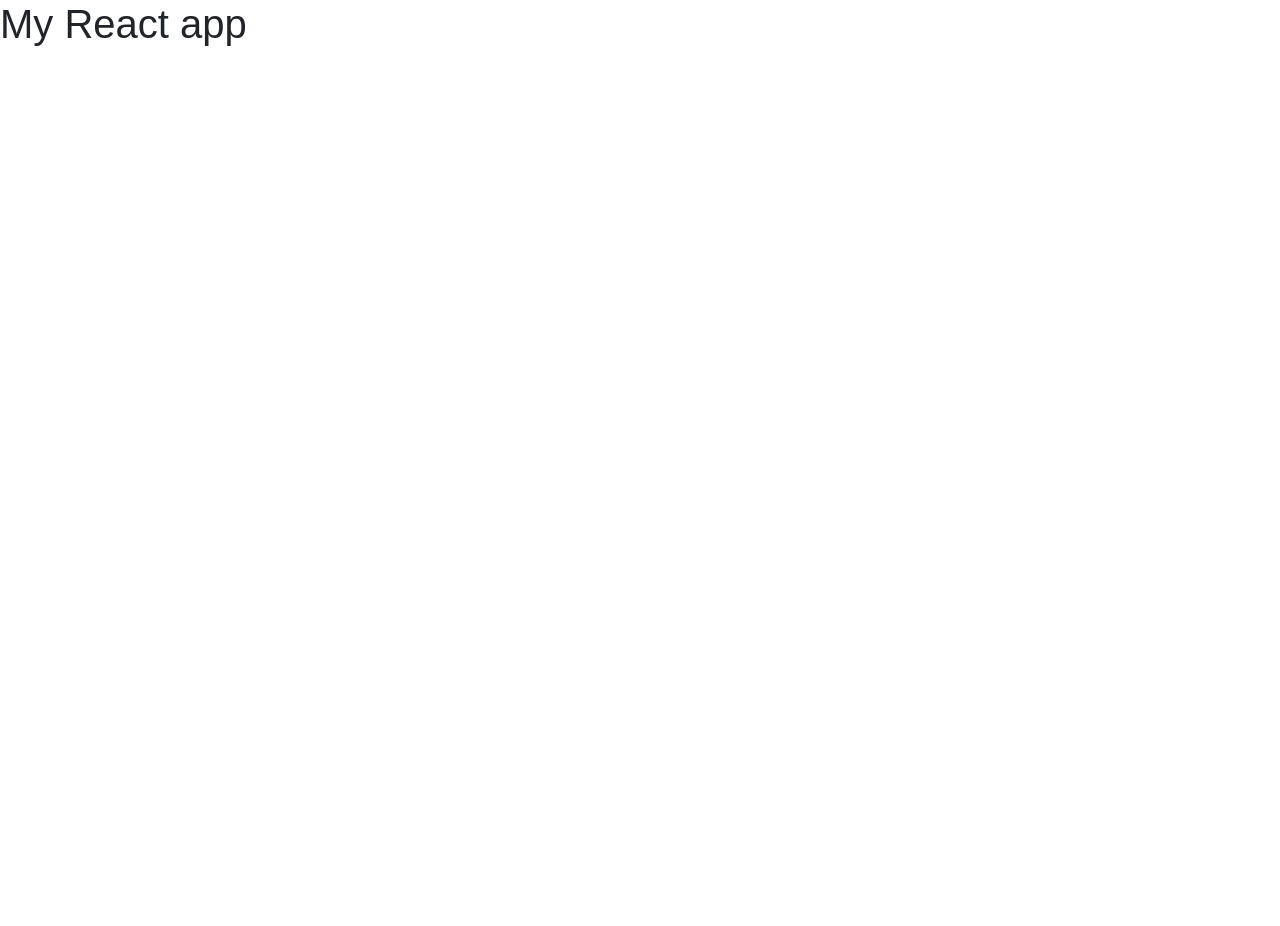
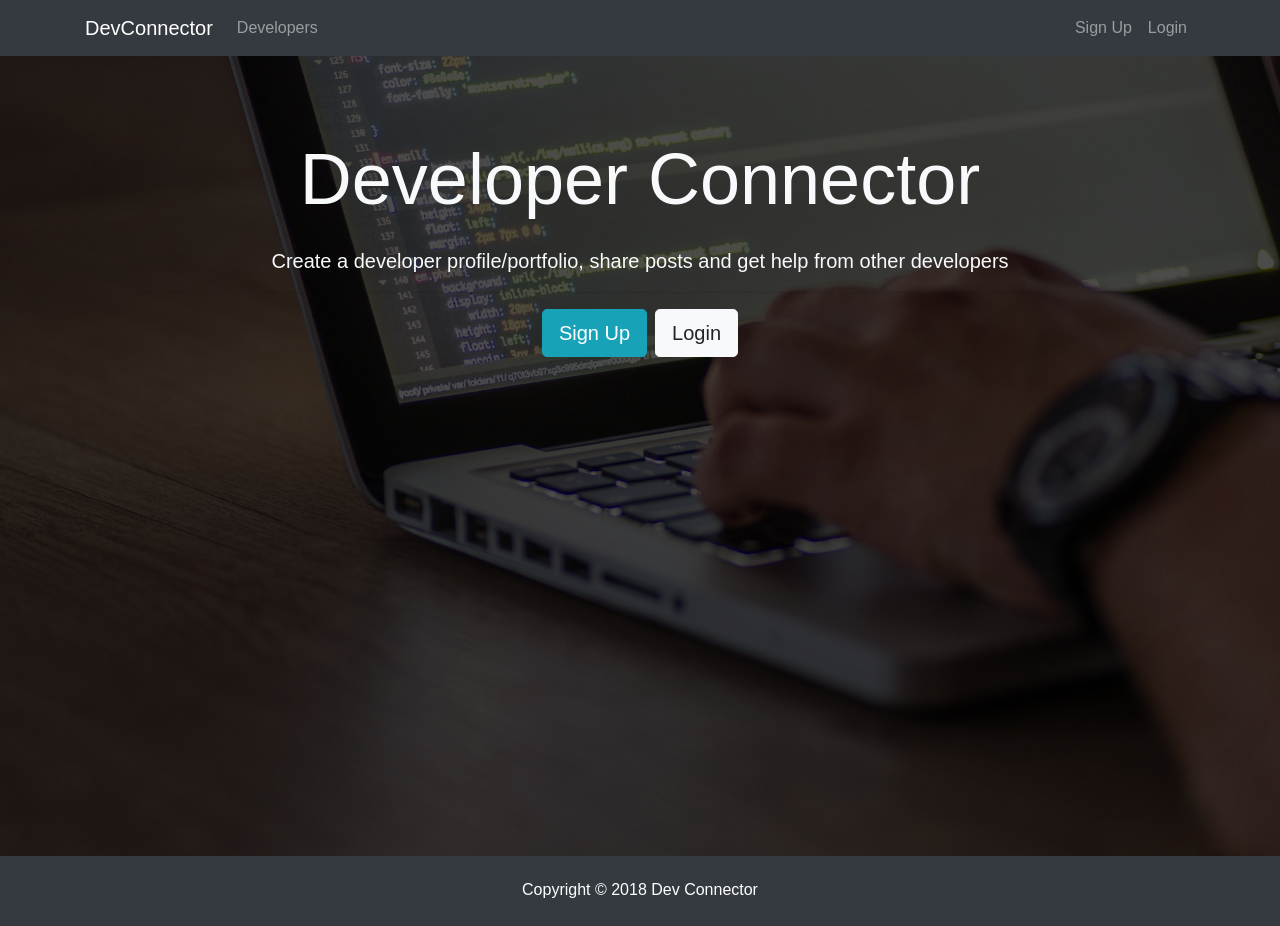
Before and after one commit to CodeSlaughter/devConnector, a React (Create React App) app in the folder client/: page / in a window 1280 px wide. Before the commit the page ends 800 px from the top, so only its background shows below. Built offline with nearby package versions, Linux system fonts and the light colour scheme.

Commit message:
basic layout

```diff
--- a/client/src/App.js
+++ b/client/src/App.js
@@ -1,11 +1,16 @@
 import React, { Component } from 'react';
 import './App.css';
+import Navbar from './components/layout/Navbar'
+import Footer from './components/layout/Footer'
+import Landing from './components/layout/Landing'
 
 class App extends Component {
   render() {
     return (
       <div className="App">
-        <h1>My React app</h1>
+        <Navbar />
+        <Landing />
+        <Footer />
       </div>
     );
   }
--- /dev/null
+++ b/client/src/components/layout/Footer.js
@@ -0,0 +1,11 @@
+import React from 'react'
+
+export default () => {
+    return (
+    <footer className="bg-dark text-white mt-5 p-4 text-center">
+            Copyright &copy; {
+                new Date().getFullYear()
+            } Dev Connector
+    </footer>
+    )
+}
--- /dev/null
+++ b/client/src/components/layout/Landing.js
@@ -0,0 +1,26 @@
+import React, { Component } from 'react'
+
+class Landing extends Component {
+    render() {
+        return (
+            <div className="landing">
+                <div className="dark-overlay landing-inner text-light">
+                    <div className="container">
+                        <div className="row">
+                            <div className="col-md-12 text-center">
+                                <h1 className="display-3 mb-4">Developer Connector
+            </h1>
+                                <p className="lead"> Create a developer profile/portfolio, share posts and get help from other developers</p>
+                                <hr />
+                                <a href="register.html" className="btn btn-lg btn-info mr-2">Sign Up</a>
+                                <a href="login.html" className="btn btn-lg btn-light">Login</a>
+                            </div>
+                        </div>
+                    </div>
+                </div>
+            </div>
+        )
+    }
+}
+
+export default Landing;
--- /dev/null
+++ b/client/src/components/layout/Navbar.js
@@ -0,0 +1,36 @@
+import React, { Component } from 'react'
+
+class Navbar extends Component {
+  render() {
+    return (
+        <nav className="navbar navbar-expand-sm navbar-dark bg-dark mb-4">
+    <div className="container">
+      <a className="navbar-brand" href="landing.html">DevConnector</a>
+      <button className="navbar-toggler" type="button" data-toggle="collapse" data-target="#mobile-nav">
+        <span className="navbar-toggler-icon"></span>
+      </button>
+
+      <div className="collapse navbar-collapse" id="mobile-nav">
+        <ul className="navbar-nav mr-auto">
+          <li className="nav-item">
+            <a className="nav-link" href="profiles.html"> Developers
+            </a>
+          </li>
+        </ul>
+
+        <ul className="navbar-nav ml-auto">
+          <li className="nav-item">
+            <a className="nav-link" href="register.html">Sign Up</a>
+          </li>
+          <li className="nav-item">
+            <a className="nav-link" href="login.html">Login</a>
+          </li>
+        </ul>
+      </div>
+    </div>
+  </nav>
+    )
+  }
+}
+
+export default Navbar;
```
